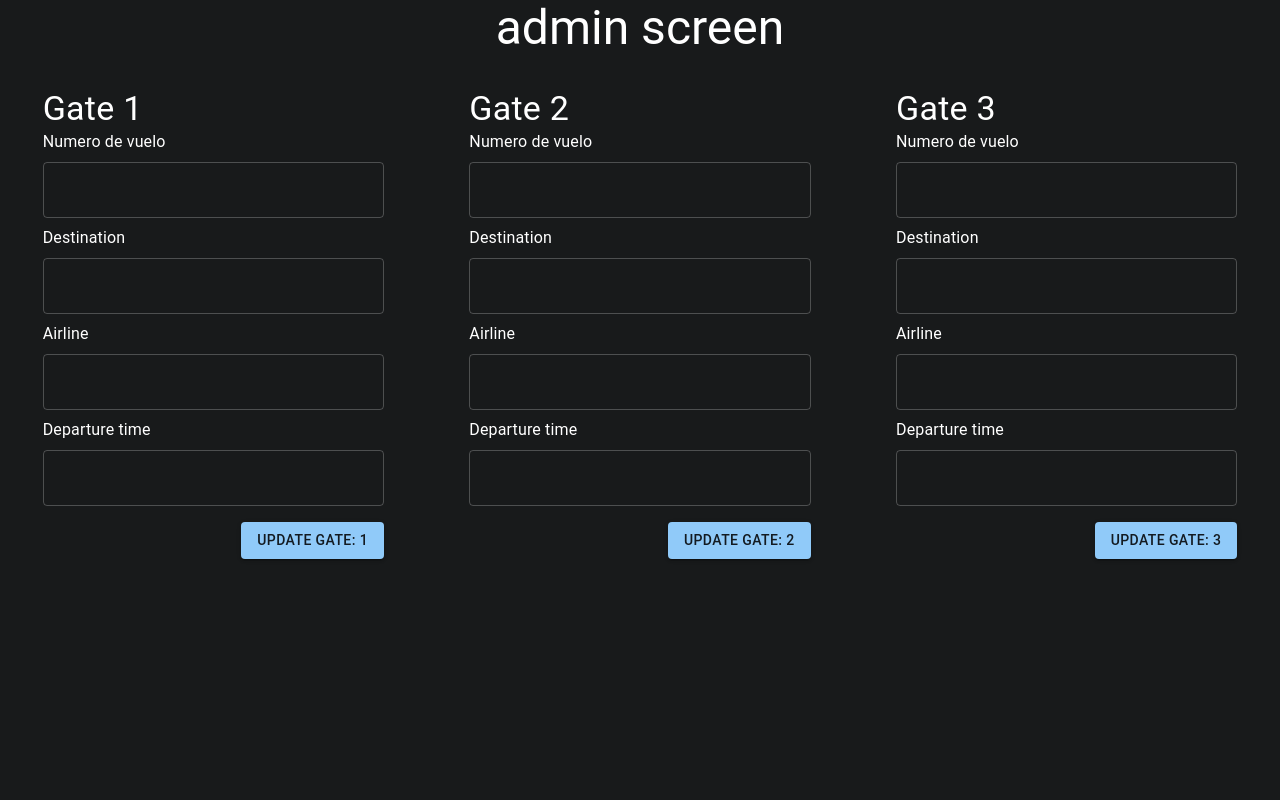
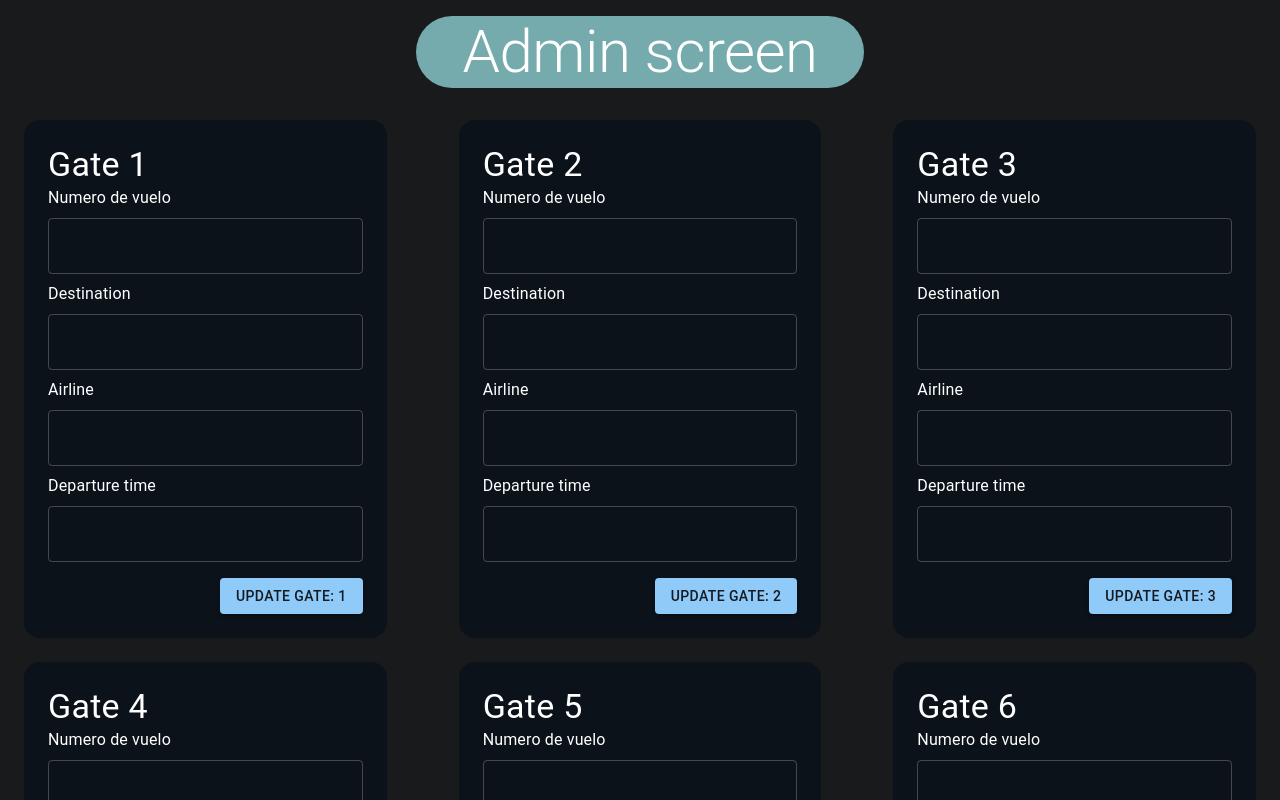
Before and after one commit to restrepotorres/laboratorio-4-arquitectura-software, a React (Vite) app: page /server in a window 1280 px wide. Shown: the top 800 px of the page. Built offline with nearby package versions, Linux system fonts and the light colour scheme; no server answers.

Commit message:
Refactor: refactor code to hava cleannest data retrieve

```diff
--- a/src/AdminScreen.tsx
+++ b/src/AdminScreen.tsx
@@ -3,14 +3,29 @@ import { List, ListItem, Stack, Typography } from "@mui/material";
 const AdminScreen = ({ admin = false }) => {
   return (
     <>
-
-      <Typography variant="h3" align="center" mb={4}>
-        {admin ? `admin` : "client"} screen
+      <Typography
+        variant="h2"
+        align="center"
+        mb={4}
+        sx={{ backgroundColor: "#76ABAE", maxWidth: "35%", marginTop:2}}
+        marginX={"auto"}
+        borderRadius={10}
+      >
+        {admin ? `Admin` : "Client"} screen
       </Typography>
-      <Stack display={"grid"} gridTemplateColumns={"auto auto auto"}>
+      <Stack
+        display={"grid"}
+        gridTemplateColumns={"auto auto auto"}
+        gap={3}
+        marginTop={2}
+      >
         <GateCard admin={admin} gateNumber={"1"} />
         <GateCard admin={admin} gateNumber={"2"} />
         <GateCard admin={admin} gateNumber={"3"} />
+
+        <GateCard admin={admin} gateNumber={"4"} />
+        <GateCard admin={admin} gateNumber={"5"} />
+        <GateCard admin={admin} gateNumber={"6"} />
       </Stack>
     </>
   );
--- a/src/GateCard.tsx
+++ b/src/GateCard.tsx
@@ -3,27 +3,18 @@ import { useEffect, useState } from "react";
 
 const GateCard = ({ admin = false, gateNumber = "{$number}" }) => {
   const socket = io("http://localhost:3000");
-
-  const [flightNumber, setflightNumber] = useState("no value");
-  const [destination, setdestination] = useState("no value");
-  const [airLine, setairLine] = useState("no value");
-  const [departureTime, setdepartureTime] = useState("no value");
+  const [flightNumber, setflightNumber] = useState("");
+  const [destination, setdestination] = useState("");
+  const [airLine, setairLine] = useState("");
+  const [departureTime, setdepartureTime] = useState("");
 
   useEffect(() => {
-    socket.emit("new client", gateNumber, (response) => {
-      console.log(response);
+    socket.emit("new gate listener", gateNumber, (response) => {
       setflightNumber(response.flightNumber);
       setdestination(response.destination);
       setairLine(response.airLine);
       setdepartureTime(response.departureTime);
     });
-  }, []);
-
-  useEffect(() => {
-    socket.on("init data", () => {
-      console.log(`conectado desde {}`);
-    });
-
     socket.on("message", (data) => {
       if (data.gateNumber === gateNumber) {
         setflightNumber(data.flightNumber);
@@ -35,7 +26,12 @@ const GateCard = ({ admin = false, gateNumber = "{$number}" }) => {
   }, []);
 
   return (
-    <Stack marginX={"10%"}>
+    <Stack
+      marginX={3}
+      sx={{ backgroundColor: "#0B1219" }}
+      padding={3}
+      borderRadius={4}
+    >
       <Typography variant="h4" align="left">
         Gate {gateNumber}
       </Typography>
@@ -85,5 +81,4 @@ const GateCard = ({ admin = false, gateNumber = "{$number}" }) => {
     </Stack>
   );
 };
-
 export default GateCard;
```
Also changed, not shown: 1 other file (tests, documents, lock files or other folders).
